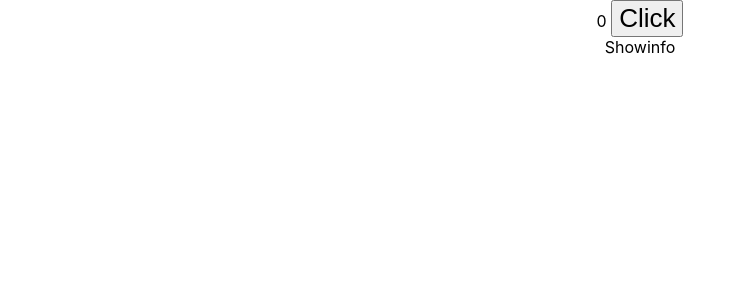
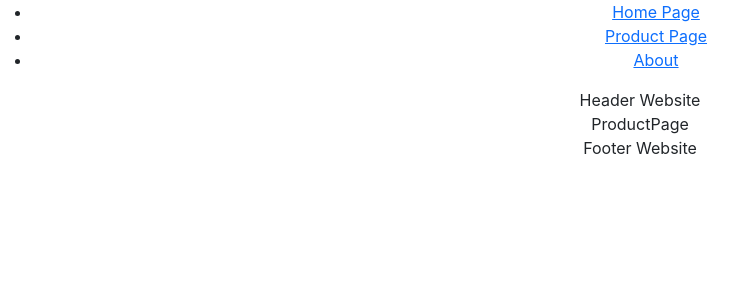
Before and after one commit to LeDucDung278/React_Typescript, a React (Vite) app: page /product in a window 1280 px wide. Shown: the top 300 px of the page, without its empty margins (0-755 px from the left). Built offline with nearby package versions, Linux system fonts and the light colour scheme.

Commit message:
creat Layout

```diff
--- a/index.html
+++ b/index.html
@@ -5,6 +5,7 @@
     <link rel="icon" type="image/svg+xml" href="/src/favicon.svg" />
     <meta name="viewport" content="width=device-width, initial-scale=1.0" />
     <title>Vite App</title>
+    <link href="https://cdn.jsdelivr.net/npm/bootstrap@5.1.3/dist/css/bootstrap.min.css" rel="stylesheet" integrity="sha384-1BmE4kWBq78iYhFldvKuhfTAU6auU8tT94WrHftjDbrCEXSU1oBoqyl2QvZ6jIW3" crossorigin="anonymous">
   </head>
   <body>
     <div id="root"></div>
--- a/package.json
+++ b/package.json
@@ -9,7 +9,8 @@
   },
   "dependencies": {
     "react": "^17.0.2",
-    "react-dom": "^17.0.2"
+    "react-dom": "^17.0.2",
+    "react-router-dom": "^6.2.2"
   },
   "devDependencies": {
     "@types/react": "^17.0.33",
--- a/src/App.tsx
+++ b/src/App.tsx
@@ -1,8 +1,15 @@
 import { useState } from 'react'
-import logo from './logo.svg'
+// import logo from './logo.svg'
 import './App.css'
 import Showinfo from './components/Showinfo'
 import type { Product } from './types/product'
+import { Route ,NavLink, Routes, Navigate } from 'react-router-dom'
+import HomePage from './pages/HomePage'
+import ProductPage from './pages/ProductPage'
+import AboutPage from './pages/AboutPage'
+import WebsiteLayout from './pages/layouts/WebsiteLayout'
+import AdminLayout from './pages/layouts/AdminLayout'
+import Dashboard from './pages/Dashboard'
 
 function App() {
   const [count, setCount] = useState(0)
@@ -14,8 +21,30 @@ function App() {
 
   return (
     <div className="App">
-      {count} <button onClick={() => setCount(count+1)}>Click</button>
-      <Showinfo person={info} />
+      {/* {count} <button onClick={() => setCount(count+1)}>Click</button>
+      <Showinfo person={info} /> */}
+      <header>
+        <ul>
+          <li><NavLink to="/">Home Page</NavLink></li>
+          <li><NavLink to="/product">Product Page</NavLink></li>
+          <li><NavLink to="/about">About</NavLink></li>
+        </ul>
+      </header>
+      <main>
+        <Routes>
+          {/* <Route path="/" element ={<HomePage/>}></Route>
+          <Route path="product" element ={<ProductPage/>}></Route>
+          <Route path="about" element ={<AboutPage/>}></Route> */}
+          <Route path='/' element={<WebsiteLayout/>}>
+            <Route index element={<HomePage/>}/>
+            <Route path='product' element={<ProductPage/>} />
+          </Route>
+          <Route path='admin' element={<AdminLayout/>}>
+            <Route index element={<Navigate to ='/admin/dashboard'/>}/>
+            <Route path='dashboard' element={<Dashboard/>}/>
+          </Route>
+        </Routes>
+      </main>
     </div>
   )
 }
--- a/src/main.tsx
+++ b/src/main.tsx
@@ -2,10 +2,11 @@ import React from 'react'
 import ReactDOM from 'react-dom'
 import './index.css'
 import App from './App'
+import { BrowserRouter } from 'react-router-dom'
 
 ReactDOM.render(
-  <React.StrictMode>
+  <BrowserRouter>
     <App />
-  </React.StrictMode>,
+  </BrowserRouter>,
   document.getElementById('root')
 )
--- /dev/null
+++ b/src/pages/AboutPage.tsx
@@ -0,0 +1,11 @@
+import React from 'react'
+
+type Props = {}
+
+const AboutPage = (props: Props) => {
+  return (
+    <div>AboutPage</div>
+  )
+}
+
+export default AboutPage
--- /dev/null
+++ b/src/pages/Dashboard.tsx
@@ -0,0 +1,11 @@
+import React from 'react'
+
+type Props = {}
+
+const Dashboard = (props: Props) => {
+  return (
+    <div>Dashboard</div>
+  )
+}
+
+export default Dashboard
--- /dev/null
+++ b/src/pages/HomePage.tsx
@@ -0,0 +1,11 @@
+import React from 'react'
+
+type Props = {}
+
+const HomePage = (props: Props) => {
+  return (
+    <div>HomePage</div>
+  )
+}
+
+export default HomePage
--- /dev/null
+++ b/src/pages/ProductPage.tsx
@@ -0,0 +1,11 @@
+import React from 'react'
+
+type Props = {}
+
+const ProductPage = (props: Props) => {
+  return (
+    <div>ProductPage</div>
+  )
+}
+
+export default ProductPage
--- /dev/null
+++ b/src/pages/layouts/AdminLayout.tsx
@@ -0,0 +1,26 @@
+import React from 'react'
+import { Outlet } from 'react-router-dom'
+
+type Props = {}
+
+const AdminLayout = (props: Props) => {
+  return (
+    <div>
+        <header>
+            Admin
+        </header>
+        <div className='row'>
+            <div className='col-2'>
+                <aside>Sidebar</aside>
+            </div>
+            <div className='col-10'>
+                <main>
+                    <Outlet />
+                </main>
+            </div>
+        </div>
+    </div>
+  )
+}
+
+export default AdminLayout
--- /dev/null
+++ b/src/pages/layouts/WebsiteLayout.tsx
@@ -0,0 +1,22 @@
+import React from 'react'
+import { Outlet } from 'react-router-dom'
+
+type Props = {}
+
+const WebsiteLayout = (props: Props) => {
+  return (
+    <div>
+        <header>
+            Header Website
+        </header>
+        <main>
+            <Outlet/>
+        </main>
+        <footer>
+            Footer Website
+        </footer>
+    </div>
+  )
+}
+
+export default WebsiteLayout
```
Also changed, not shown: 1 other file (tests, documents, lock files or other folders).
